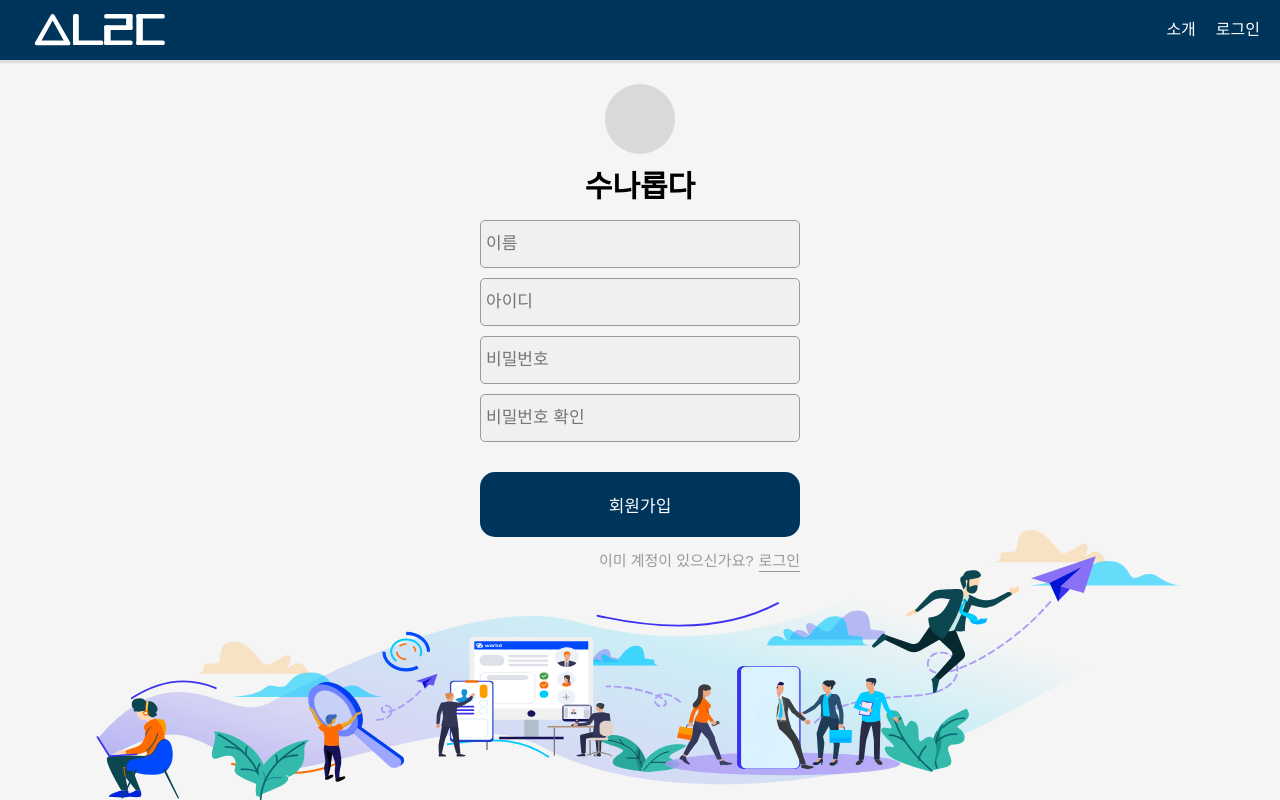
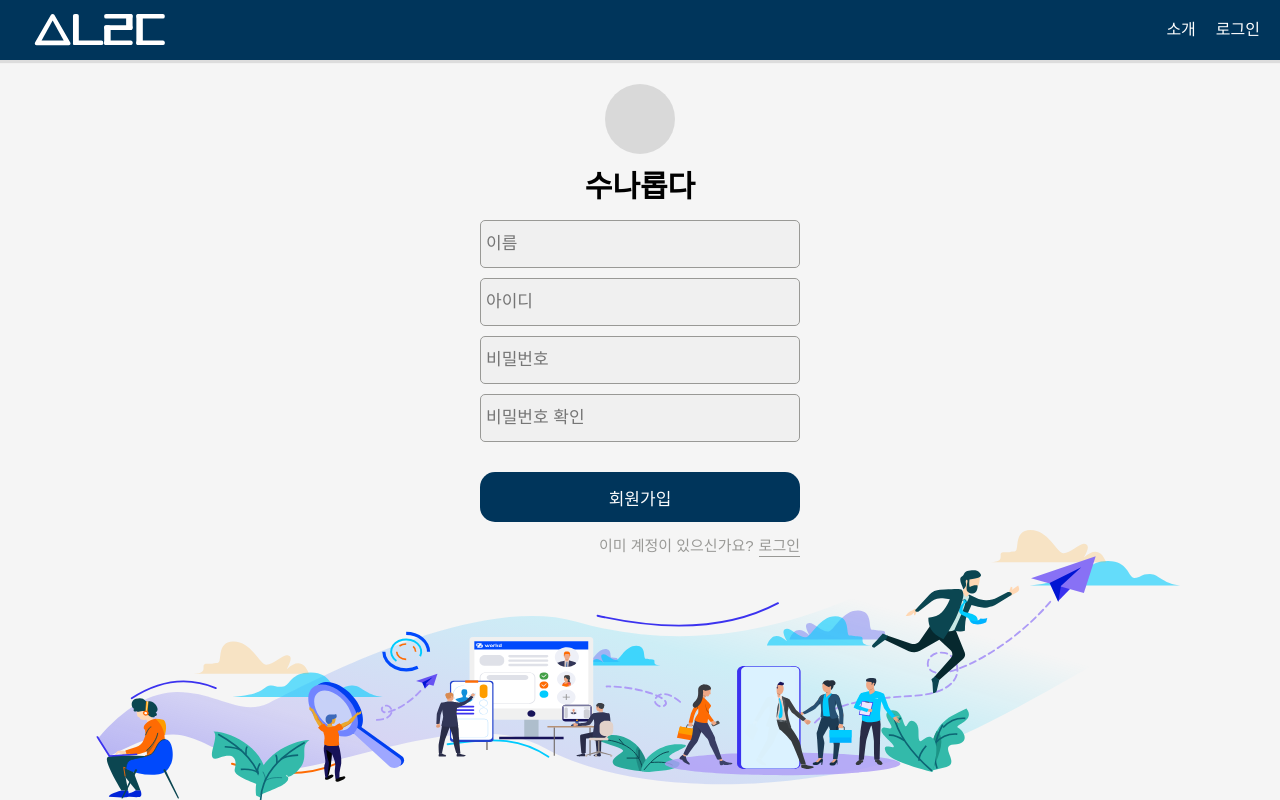
Before and after one commit to Sang-minKIM/SNRD-frontend, a React (Create React App) app: page /join in a window 1280 px wide. Built offline with nearby package versions, Linux system fonts and the light colour scheme; a small style sheet from the web is missing.

Commit message:
회원가입 버튼 크기 수정

```diff
--- a/src/routers/Join.tsx
+++ b/src/routers/Join.tsx
@@ -25,6 +25,9 @@ const JoinForm = styled(LoginForm)`
 const UserNameInput = styled(IdInput)``;
 const PasswordInput = styled(IdInput)``;
 const ConfirmPasswordInput = styled(IdInput)``;
+const SubmitBtn = styled(LoginBtn)`
+  height: 50px;
+`;
 
 interface IForm {
   username: string;
@@ -98,7 +101,7 @@ export function Join() {
           type="password"
           placeholder="비밀번호 확인"
         />
-        <LoginBtn type="submit" value="회원가입" />
+        <SubmitBtn type="submit" value="회원가입" />
         <JoinNav>
           <JoinSpan>이미 계정이 있으신가요?</JoinSpan>
           <JoinBtn to="/login">로그인</JoinBtn>
```
